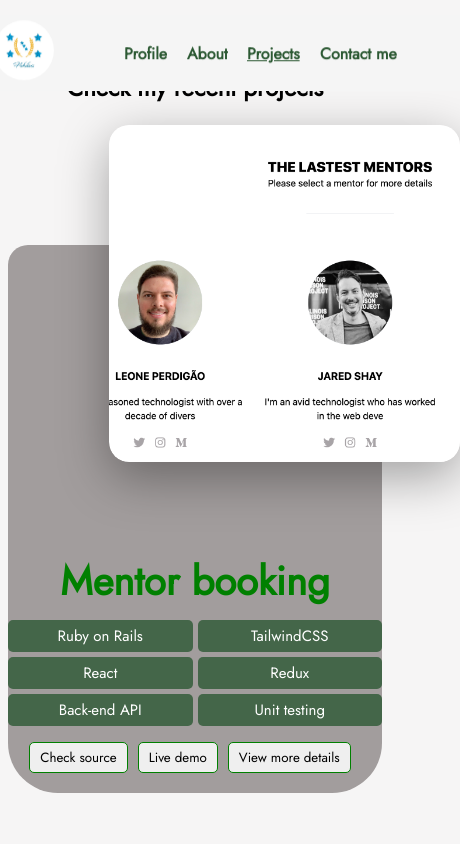
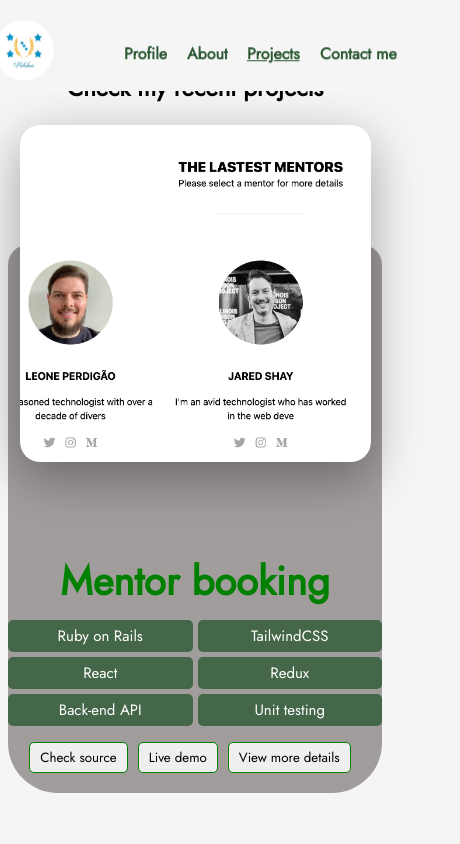
Before and after one commit to hakichris/Christian-portfolio, a React (Create React App) app: page /Project in a window 390 px wide. Shown: the top 844 px of the page, 460 px wide, since content can reach past the window. Built offline with nearby package versions, Linux system fonts and the light colour scheme.

Commit message:
Update card.css

```diff
--- a/src/CSS/card.css
+++ b/src/CSS/card.css
@@ -219,7 +219,6 @@ p {
     height: 40vh;
     transform: translateX(-25%);
     border-radius: 20px;
-    left: 27%;
     overflow: hidden;
     z-index: 99;
   }
```
